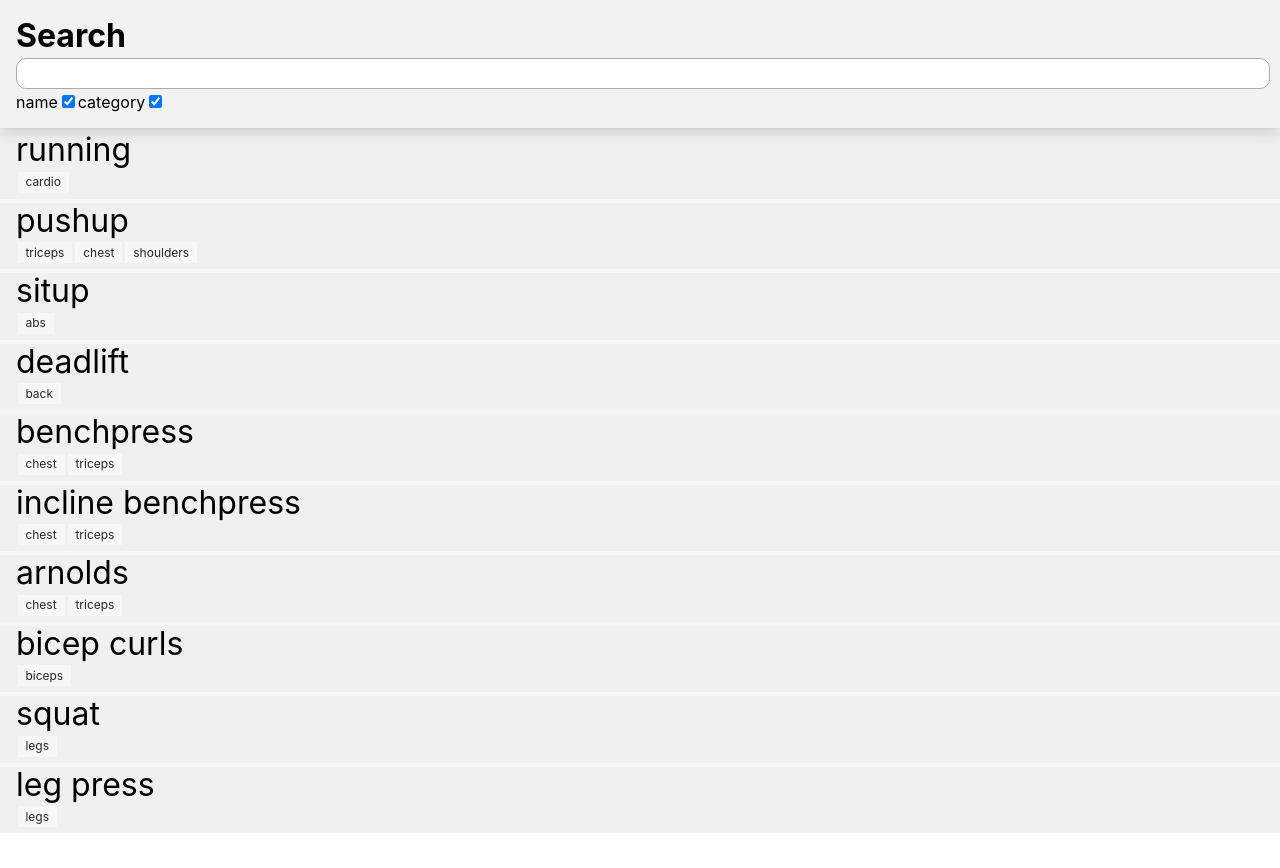
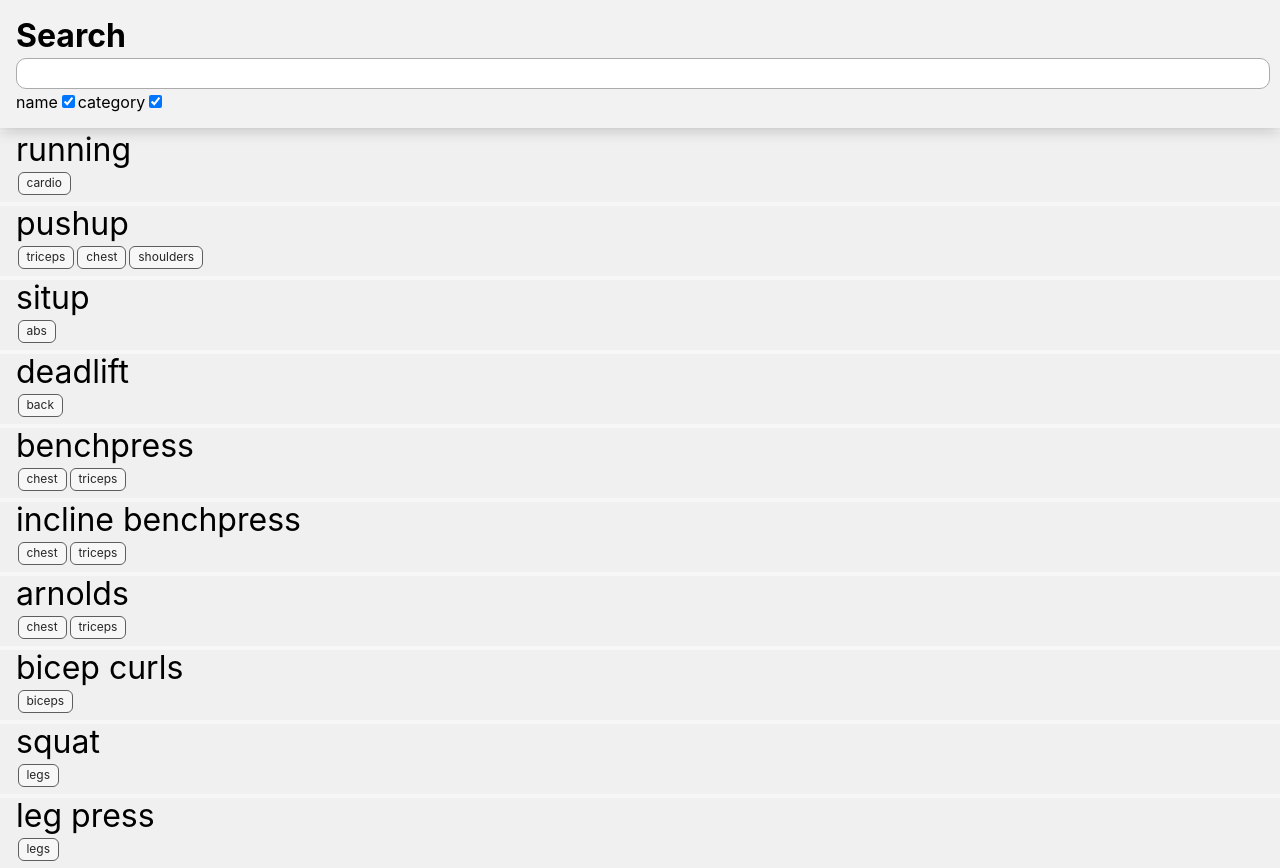
Before and after one commit to MDBoticano/gym-react, a React (Create React App) app: page / in a window 1280 px wide. Before the commit the page ends 833 px from the top, so only its background shows below. Built offline with nearby package versions, Linux system fonts and the light colour scheme; data requests are answered from the project's data file.

Commit message:
Some styling v2

```diff
--- a/src/App.js
+++ b/src/App.js
@@ -13,7 +13,7 @@ const App = () => {
   const [filterTypes, setFilterTypes] = useState(defaultFilterTypes)
   const [exerciseList, setExerciseList] = useState([])
 
-  /* Retreive list of exercises from server */
+  /* GET: Retreive list of exercises from server */
   useEffect(() => {
     exerciseService
       .getExercises()
--- a/src/Exercise.css
+++ b/src/Exercise.css
@@ -17,17 +17,15 @@
 .category-chip {
   display: inline-block;
   padding: .125em .66em;
-  margin: 0 .125em;
+  margin: .125em;
   font-size: .75em;
   text-align: center;
   line-height: 1.5em;
   height: 1.5em;
-  /* background-color: hsl(240, 37%, 15%); */
   background-color: hsl(0, 0%, 97%);
-  /* border: 1px solid hsl(0, 0%, 43%); */
-  /* border-radius: .75em; */
-  /* color: #f8f8f8; */
   color: hsl(0, 0%, 15%);
+  border: solid 1px hsl(0, 0%, 37%);
+  border-radius: .5em;
 }
 
 ul {
--- a/src/Filter.css
+++ b/src/Filter.css
@@ -1,10 +1,6 @@
 #Filter {
   position: sticky;
   top: 0px;
-  /* left:50%; */
-  /* display: block;     */
-
-
   padding: 1em;
   background-color: hsl(0, 0%, 95%);
   filter: drop-shadow(0 0 0.5rem hsl(0, 0%, 67%))
```
